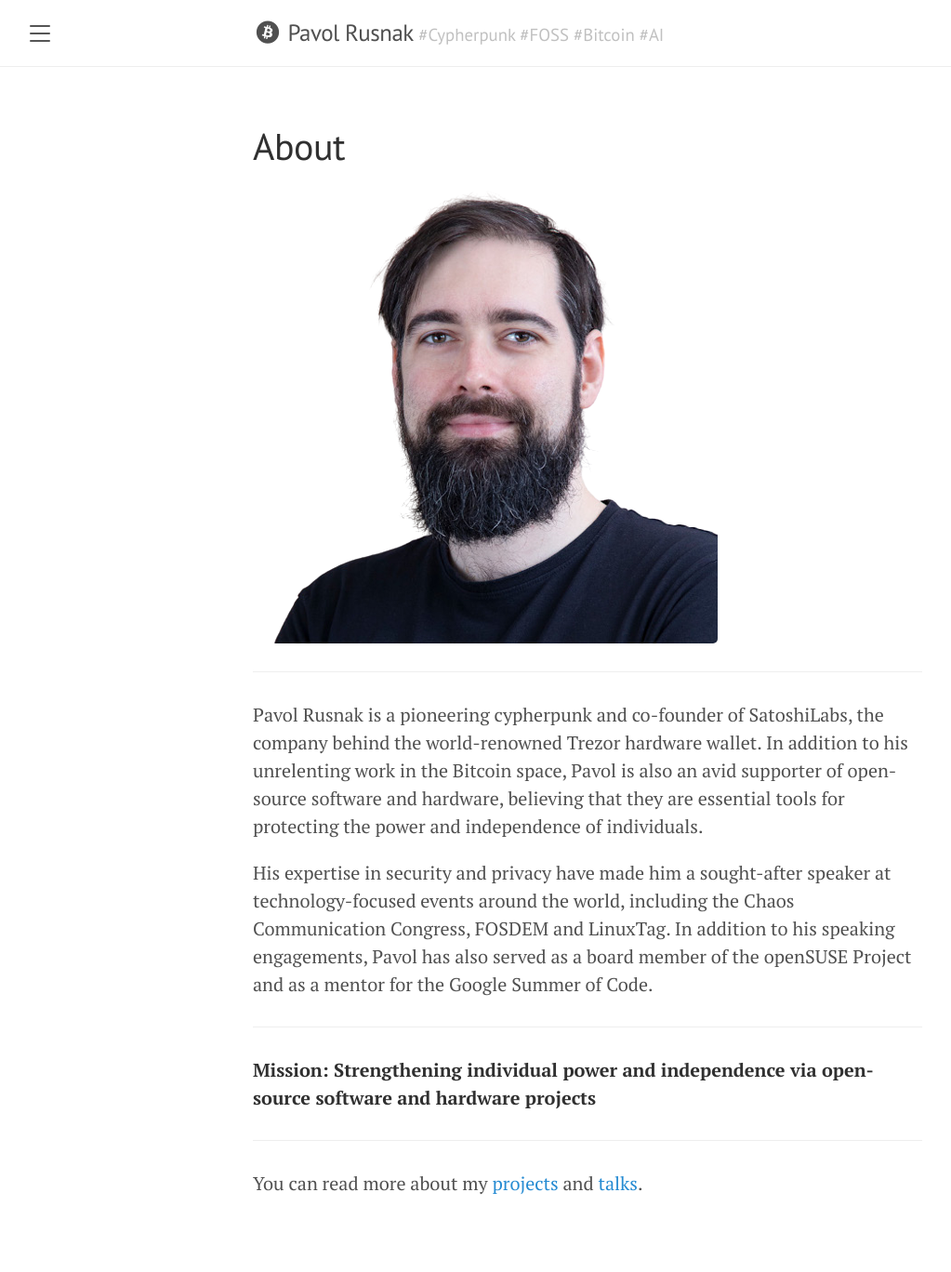
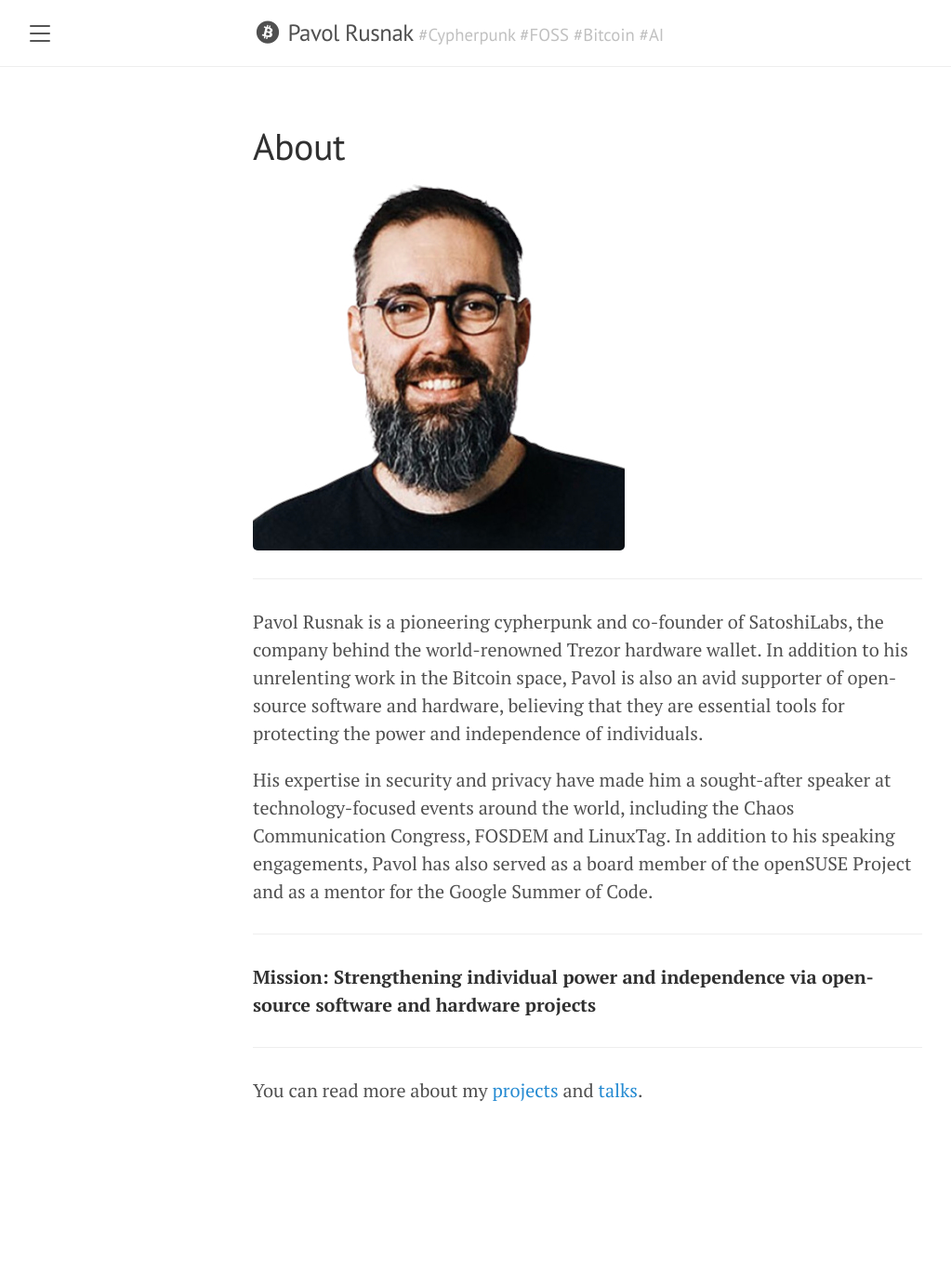
Before and after one commit to prusnak/rusnak.io, a Jekyll site: the page built from about.md, in a window 1280 px wide. Shown: the whole page at 93% size, without its empty margins (8-1031 px from the left). Built offline with Jekyll 4.4.1, drawn with Linux system fonts in a browser that asks for light colours; nearby versions of some CDN libraries; after the commit the page ends 1268 px from its top, so only the background shows below that.

Commit message:
update photos

```diff
--- a/about.md
+++ b/about.md
@@ -3,7 +3,7 @@ layout: page
 title: About
 ---
 
-![photo](/assets/photo.png)
+![photo](/assets/photo.jpg)
 
 ----
 
```
Also changed, not shown: assets/photo-yellow.jpg (deleted), assets/photo.jpg, assets/photo.png.
